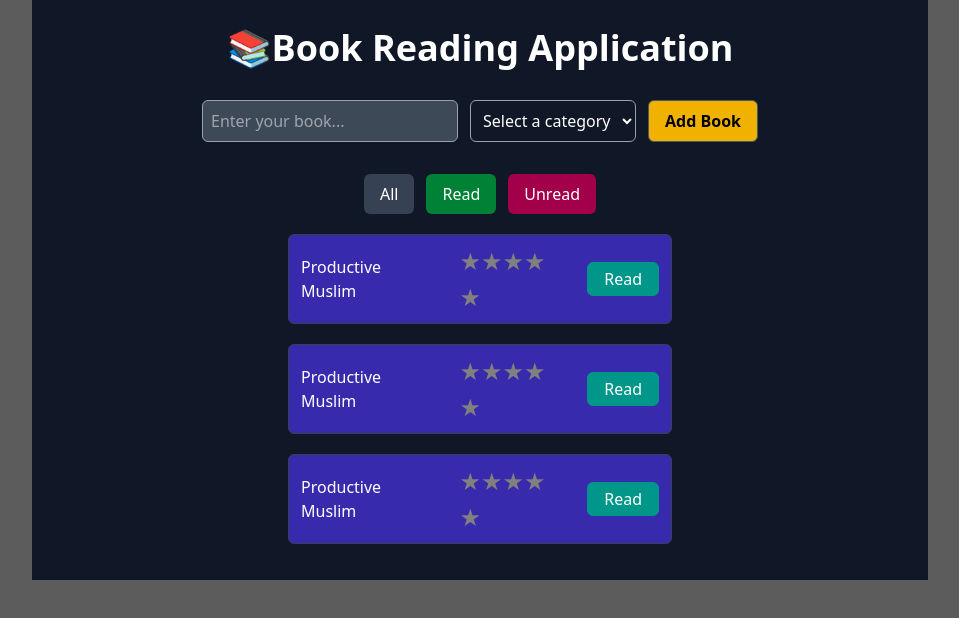
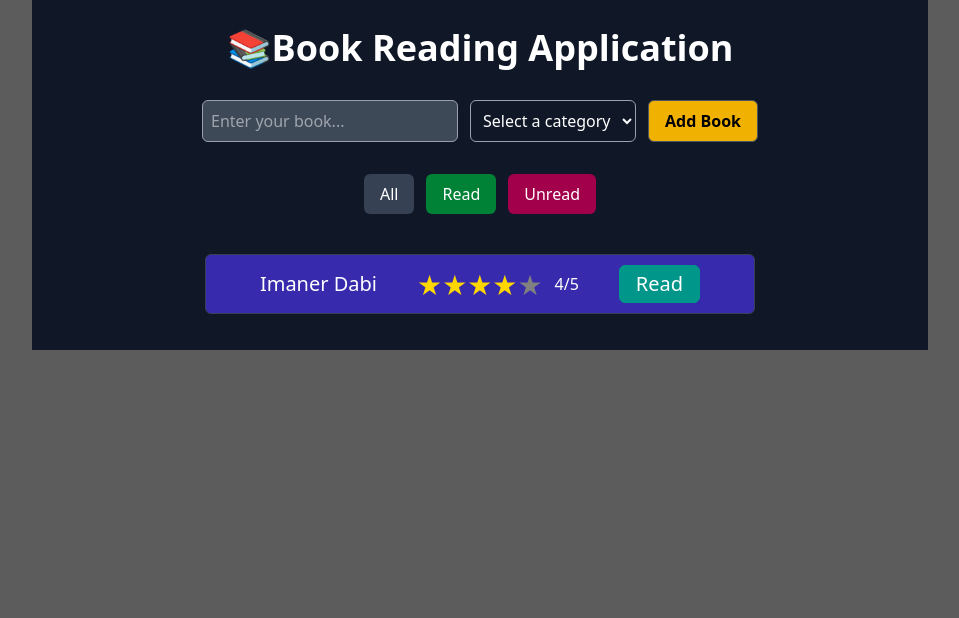
Before and after one commit to SiddiqueAhmed1/book-reader-application, a React (Vite) app: page / in a window 1280 px wide. Shown: the top 618 px of the page, without its empty margins (160-1119 px from the left). Built offline with nearby package versions, Linux system fonts and the light colour scheme.

Commit message:
working on book array

```diff
--- a/src/AddBook.jsx
+++ b/src/AddBook.jsx
@@ -1,15 +1,49 @@
-const AddBook = () => {
+import { useState } from "react";
+
+const AddBook = ({ onBookAdd, bookData }) => {
+  const [input, setInput] = useState({
+    title: "",
+    category: "",
+  });
+
+  const handleInput = (e) => {
+    setInput((prev) => ({
+      ...prev,
+      [e.target.name]: e.target.value,
+    }));
+  };
+
+  const handleBookAdd = (e) => {
+    e.preventDefault();
+    onBookAdd({ ...bookData, title: input.title, category: input.category });
+    setInput({
+      title: "",
+      category: "",
+    });
+  };
+
   return (
     <>
       <div>
         <div className="BookAddSection ">
-          <form className="flex gap-3 justify-center my-8">
+          <form
+            onSubmit={handleBookAdd}
+            className="flex gap-3 justify-center my-8"
+          >
             <input
+              name="title"
+              onChange={handleInput}
+              value={input.title}
               type="text"
               placeholder="Enter your book..."
               className="border border-gray-400 rounded-md p-2 w-64 bg-gray-600/80"
             />
-            <select className="border border-gray-400 rounded-md p-2 w-100% ">
+            <select
+              name="category"
+              value={input.category}
+              onChange={handleInput}
+              className="border border-gray-400 rounded-md p-2 w-100% "
+            >
               <option className="bg-gray-700 p-4" value="">
                 Select a category
               </option>
--- a/src/BookItem.jsx
+++ b/src/BookItem.jsx
@@ -1,31 +1,46 @@
+import { Fragment } from "react";
 import ReactStars from "react-stars";
 
-const BookItem = () => {
+const BookItem = ({ bookData }) => {
   return (
     <>
-      <div className="bookList flex justify-center my-5 border border-gray-700 rounded-md bg-indigo-800 w-96 mx-auto p-2 items-center gap-6 px-3">
-        <h1>Productive Muslim</h1>
+      <div>
+        {bookData.length === 0 ? (
+          <div className="text-center my-5">
+            <h1 className="text-4xl font-semibold">No book found</h1>
+          </div>
+        ) : (
+          <div className="mt-10">
+            {bookData.map((book, index) => {
+              return (
+                <Fragment key={index}>
+                  <div className="bookList flex justify-center  my-5 border border-gray-700 rounded-md bg-indigo-800 w-[550px] mx-auto p-2 px-3 items-center gap-10">
+                    <h1 className="text-xl ">{book.title}</h1>
 
-        <ReactStars count={5} size={24} />
-        <button className="bg-teal-600 py-1 cursor-pointer px-4 border border-teal-600 rounded-md">
-          Read
-        </button>
-      </div>
-      <div className="bookList flex justify-center my-5 border border-gray-700 rounded-md bg-indigo-800 w-96 mx-auto p-2 items-center gap-6 px-3">
-        <h1>Productive Muslim</h1>
-
-        <ReactStars count={5} size={24} />
-        <button className="bg-teal-600 py-1 cursor-pointer px-4 border border-teal-600 rounded-md">
-          Read
-        </button>
-      </div>
-      <div className="bookList flex justify-center my-5 border border-gray-700 rounded-md bg-indigo-800 w-96 mx-auto p-2 items-center gap-6 px-3">
-        <h1>Productive Muslim</h1>
-
-        <ReactStars count={5} size={24} />
-        <button className="bg-teal-600 py-1 cursor-pointer px-4 border border-teal-600 rounded-md">
-          Read
-        </button>
+                    <div className="rating flex items-center gap-3">
+                      <ReactStars
+                        count={5}
+                        size={28}
+                        value={book.review}
+                        className="text-center"
+                      />
+                      <span>{book.review}/5</span>
+                    </div>
+                    {book.isRead === false ? (
+                      <button className="bg-pink-700 py-1 cursor-pointer px-4 border border-pink-700 hover:bg-pink-800 rounded-md text-xl">
+                        Unread
+                      </button>
+                    ) : (
+                      <button className="bg-teal-600 py-1 cursor-pointer px-4 border border-teal-600 hover:bg-teal-700 rounded-md text-xl">
+                        Read
+                      </button>
+                    )}
+                  </div>
+                </Fragment>
+              );
+            })}
+          </div>
+        )}
       </div>
     </>
   );
--- a/src/BookList.jsx
+++ b/src/BookList.jsx
@@ -1,9 +1,9 @@
 import BookItem from "./BookItem";
 
-const BookList = () => {
+const BookList = ({ bookData }) => {
   return (
     <>
-      <BookItem />
+      <BookItem bookData={bookData} />
     </>
   );
 };
--- a/src/BookRead.jsx
+++ b/src/BookRead.jsx
@@ -1,16 +1,27 @@
+import { useState } from "react";
 import AddBook from "./AddBook";
 import BookList from "./BookList";
 import FilterBook from "./FilterBook";
 import Header from "./Header";
 
 const BookRead = () => {
+  const [bookData, setBookAdd] = useState([
+    {
+      id: 1,
+      title: "Imaner Dabi",
+      author: "Maolana Saber Abdullah",
+      review: 4,
+      isRead: true,
+    },
+  ]);
+
   return (
     <>
       <div>
         <Header />
-        <AddBook />
+        <AddBook bookData={bookData} onBookAdd={setBookAdd} />
         <FilterBook />
-        <BookList />
+        <BookList bookData={bookData} onBookAdd={setBookAdd} />
       </div>
     </>
   );
```
